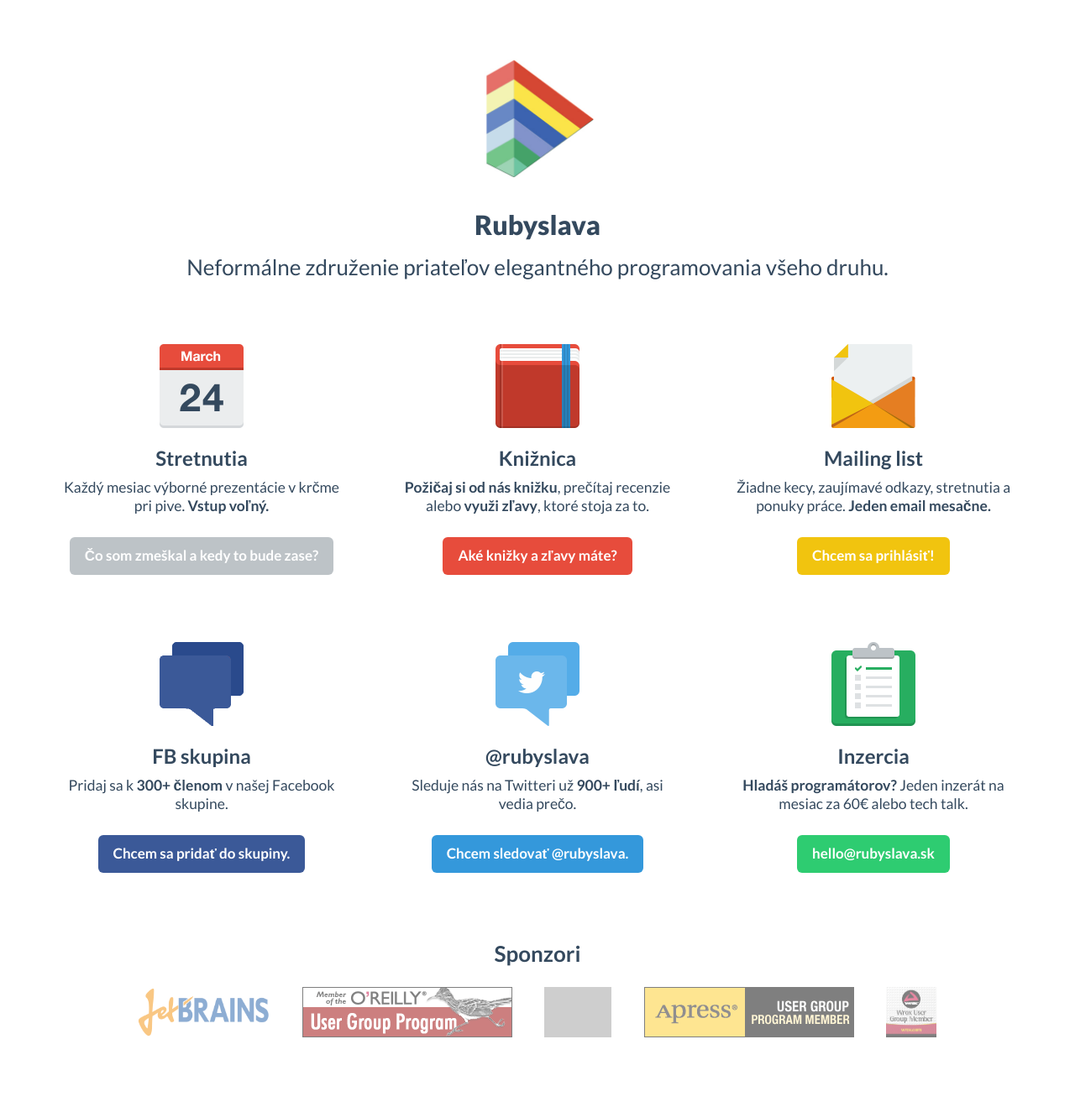
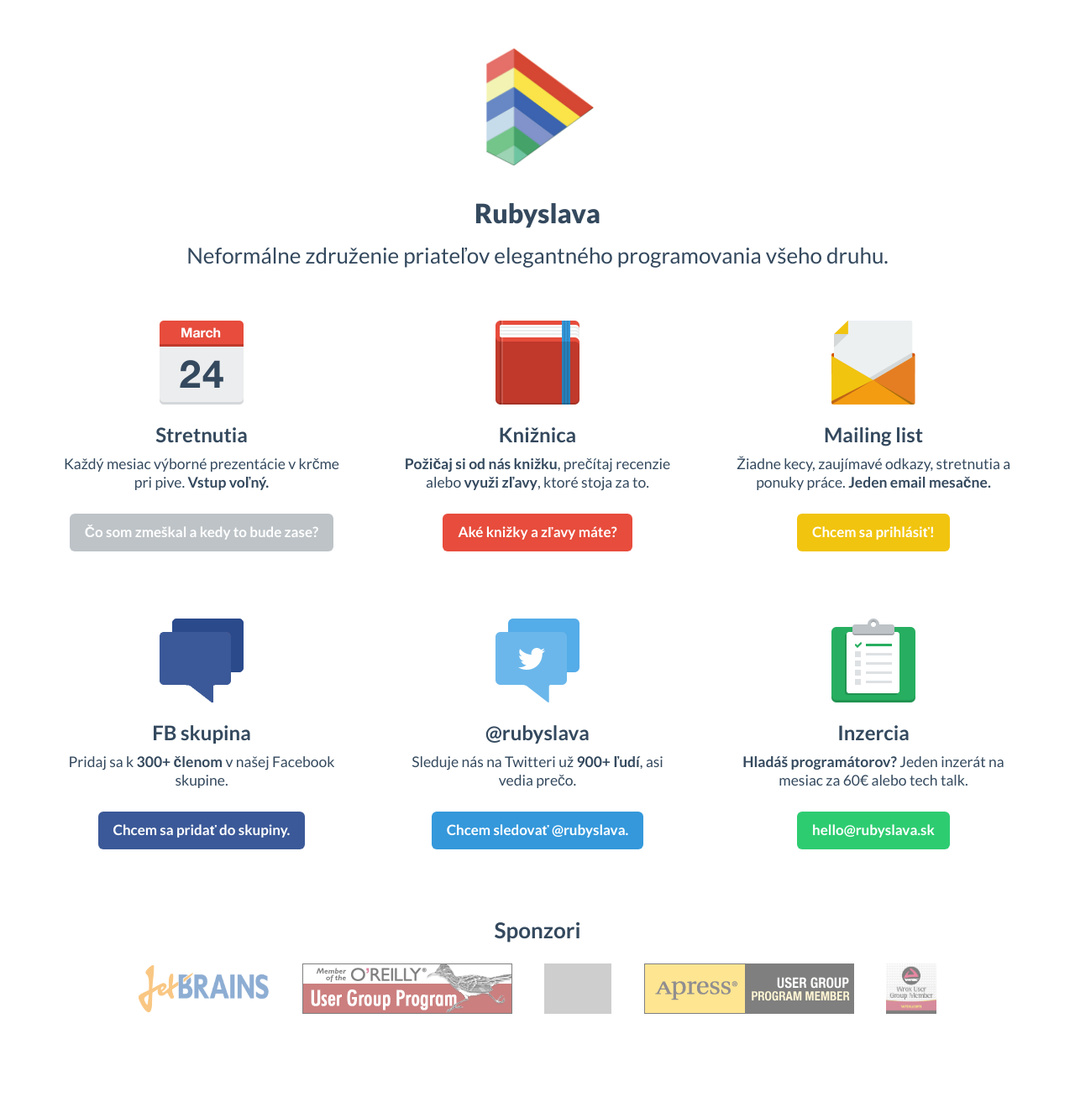
Before and after one commit to rubyslava/rubyslava.github.io, a Jekyll site: the page built from index.html, in a window 1280 px wide. Shown: the whole page at 84% size. Built offline with Jekyll 4.4.1, drawn with Linux system fonts in a browser that asks for light colours; Markdown is read by kramdown in place of the engine named in the settings; after the commit the page ends 1291 px from its top, so only the background shows below that; grey boxes are pictures that could not be loaded.

Commit message:
Make padding better for mobile devices.

```diff
--- a/css/visual.css
+++ b/css/visual.css
@@ -2,8 +2,8 @@
     padding: 2em 0;
 }
 
-header, section {
-    padding: 2em 0;
+header {
+    padding: 1em 0;
 }
 
 h1, h2 {
@@ -25,7 +25,7 @@
 
 .offer div {
     text-align: center;
-    padding: 0 1em;
+    padding: 2em 1em;
 }
 
 .offer img.offer-icon {
```
